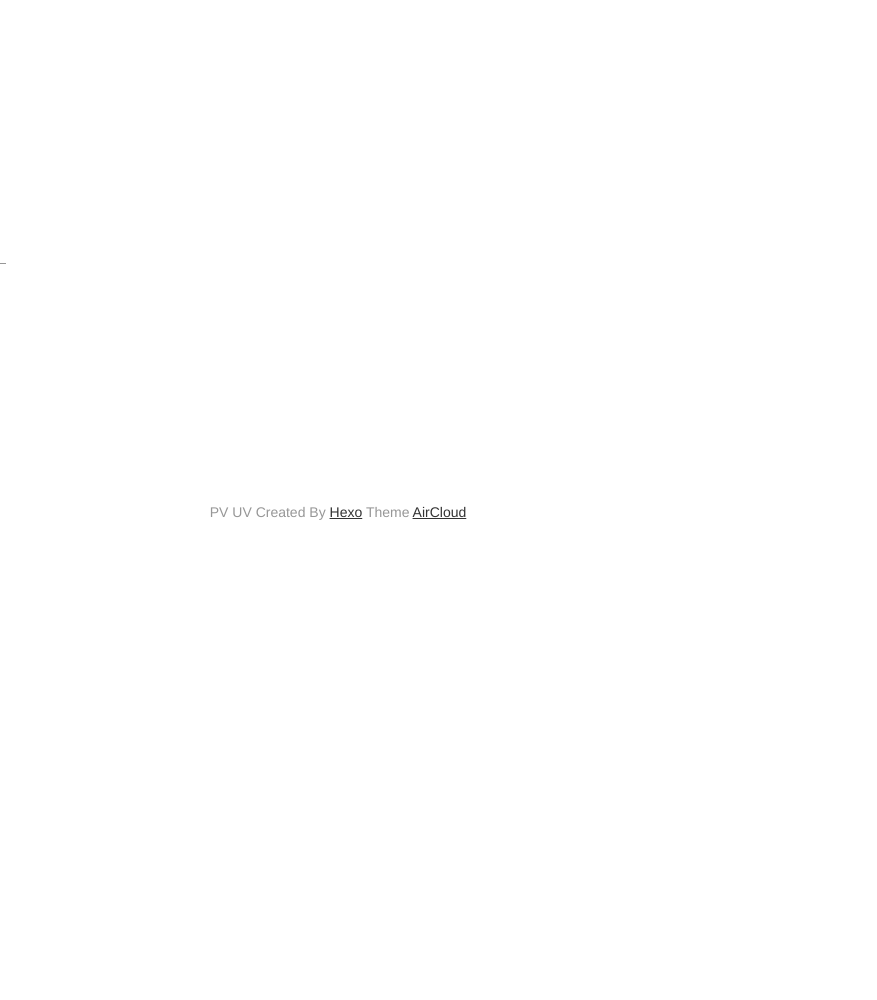
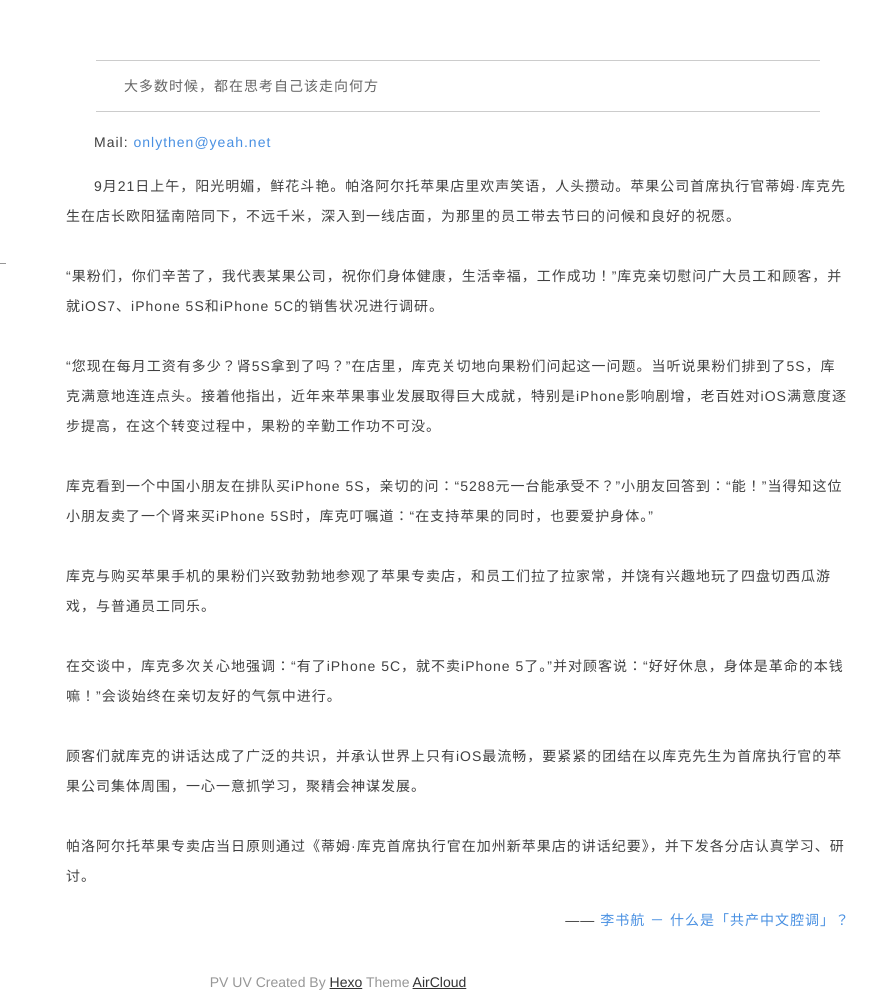
Before and after one commit to HaoMengHIT/haomenghit.github.io, a plain HTML site: page about/index.html in a window 1280 px wide. Shown: the full height of the page, 302-1179 px from the left. Before the commit the page ends 800 px from the top, so only its background shows below. Drawn offline with nearby package versions, Linux system fonts and the light colour scheme; some packages are replaced by stand-ins of ours; a script that the page names is missing; a small style sheet from the web is missing.

Commit message:
Site updated: 2019-07-29 19:55:23

```diff
--- a/about/index.html
+++ b/about/index.html
@@ -11,7 +11,7 @@
 
     <title>
 
-
+        About - undefined
 
     </title>
 
@@ -112,6 +112,23 @@
     <div class="index-middle">
         <!-- Main Content -->
 
+<div class="post-content ">
+    <blockquote>
+<p>大多数时候，都在思考自己该走向何方</p>
+</blockquote>
+<p>Mail: <a href="mailto:onlythen@yeah.net" target="_blank" rel="noopener">onlythen@yeah.net</a></p>
+<p>9月21日上午，阳光明媚，鲜花斗艳。帕洛阿尔托苹果店里欢声笑语，人头攒动。苹果公司首席执行官蒂姆·库克先生在店长欧阳猛南陪同下，不远千米，深入到一线店面，为那里的员工带去节曰的问候和良好的祝愿。<br><br>“果粉们，你们辛苦了，我代表某果公司，祝你们身体健康，生活幸福，工作成功！”库克亲切慰问广大员工和顾客，并就iOS7、iPhone 5S和iPhone 5C的销售状况进行调研。 <br><br>“您现在每月工资有多少？肾5S拿到了吗？”在店里，库克关切地向果粉们问起这一问题。当听说果粉们排到了5S，库克满意地连连点头。接着他指出，近年来苹果事业发展取得巨大成就，特别是iPhone影响剧增，老百姓对iOS满意度逐步提高，在这个转变过程中，果粉的辛勤工作功不可没。<br><br>库克看到一个中国小朋友在排队买iPhone 5S，亲切的问：“5288元一台能承受不？”小朋友回答到：“能！”当得知这位小朋友卖了一个肾来买iPhone 5S时，库克叮嘱道：“在支持苹果的同时，也要爱护身体。”<br><br>库克与购买苹果手机的果粉们兴致勃勃地参观了苹果专卖店，和员工们拉了拉家常，并饶有兴趣地玩了四盘切西瓜游戏，与普通员工同乐。<br><br>在交谈中，库克多次关心地强调：“有了iPhone 5C，就不卖iPhone 5了。”并对顾客说：“好好休息，身体是革命的本钱嘛！”会谈始终在亲切友好的气氛中进行。<br><br>顾客们就库克的讲话达成了广泛的共识，并承认世界上只有iOS最流畅，要紧紧的团结在以库克先生为首席执行官的苹果公司集体周围，一心一意抓学习，聚精会神谋发展。<br><br>帕洛阿尔托苹果专卖店当日原则通过《蒂姆·库克首席执行官在加州新苹果店的讲话纪要》，并下发各分店认真学习、研讨。</p>
+<p style="text-align:right;">
+    —— <a href="http://www.zhihu.com/question/19687065" target="_blank" rel="noopener">李书航 － 什么是「共产中文腔调」？ </a>
+</p>
+
+
+    <div id="comment-container">
+    </div>
+    <div id="lv-container">
+    </div>
+</div>
+
     </div>
 </div>
 
```
